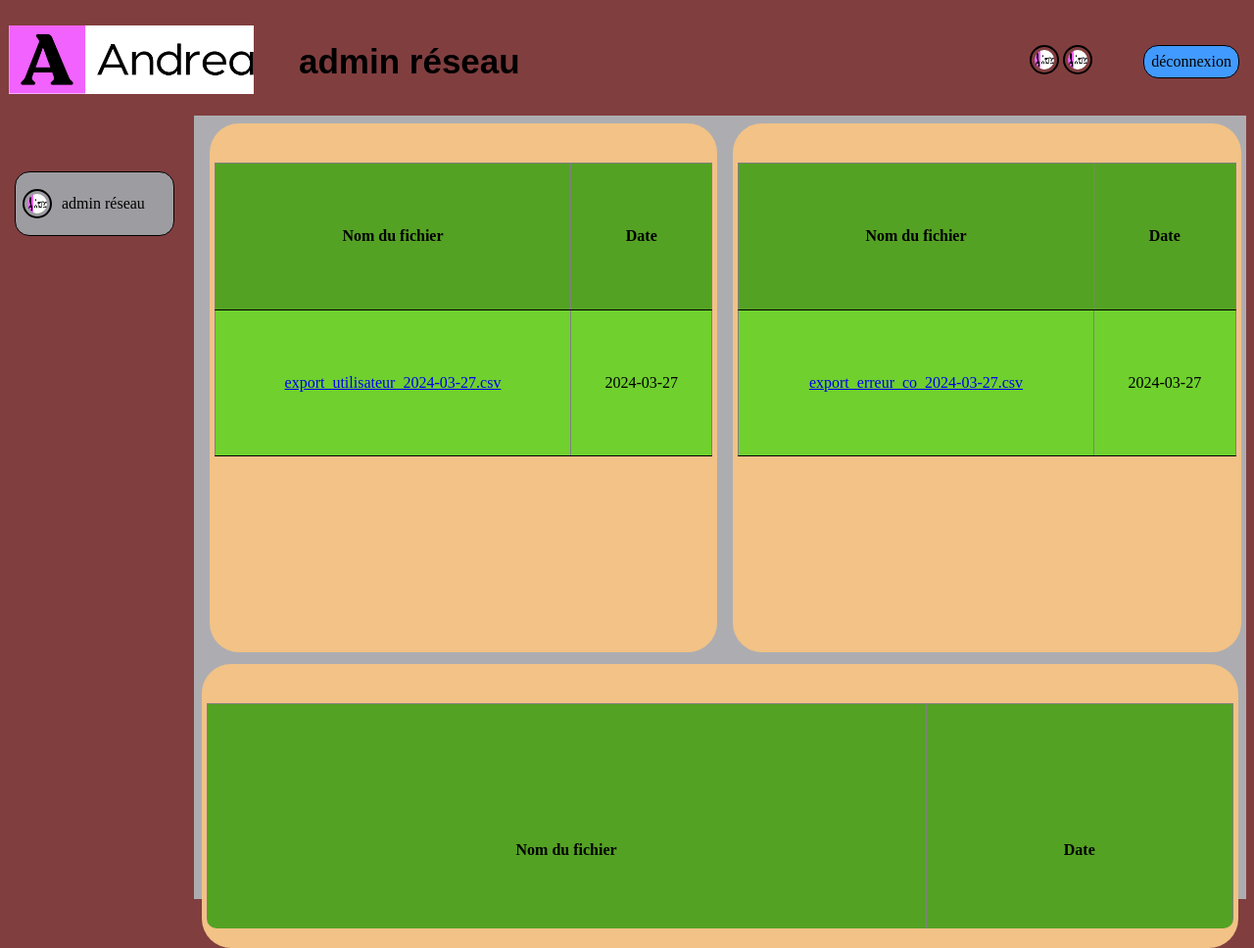
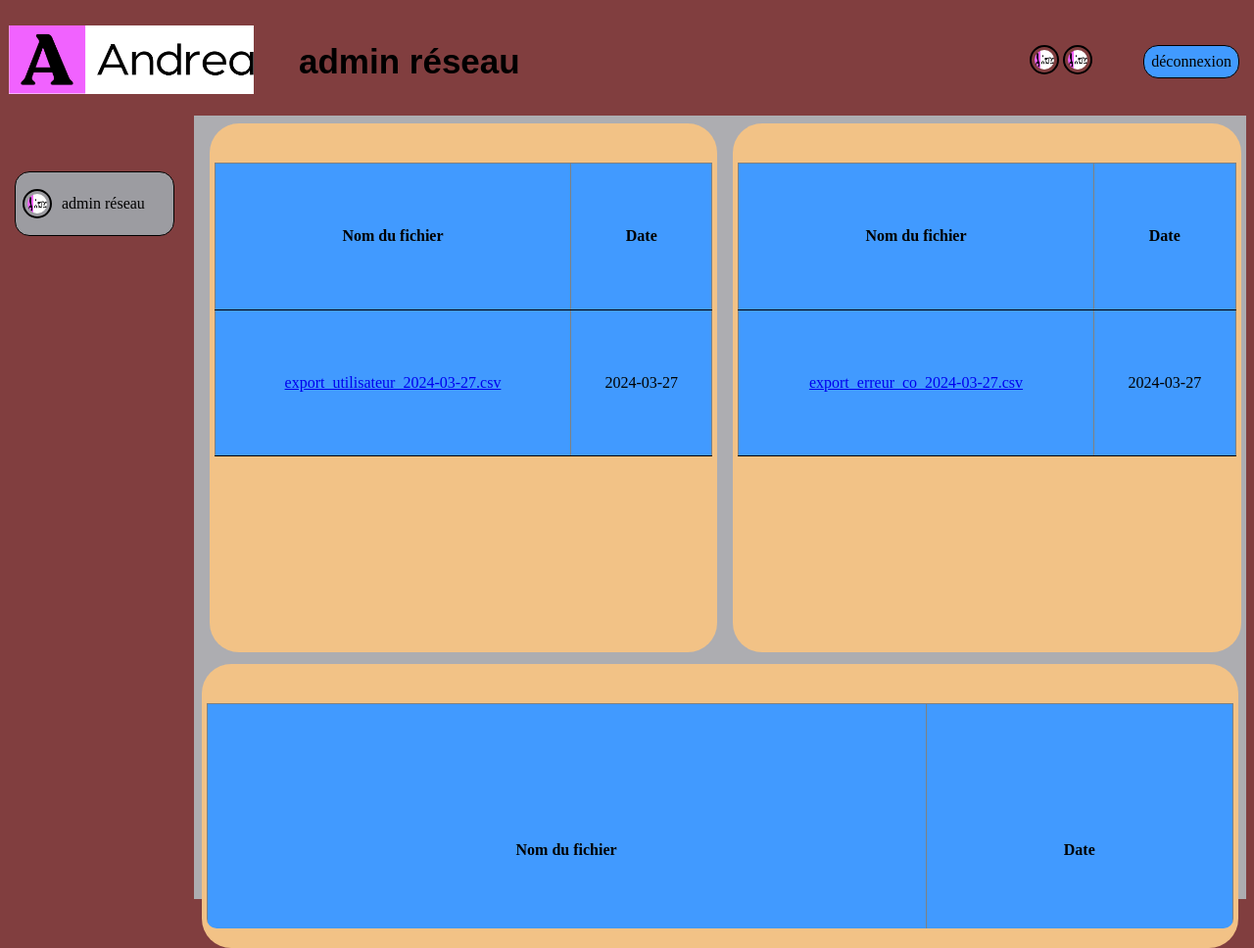
Before and after one commit to mooi03/SAE_APPLICATION_WEB_S3, a PHP site: page /html/admin_res.php in a window 1280 px wide. Shown: the whole page at 98% size. Run offline with PHP 8.4, Linux system fonts and the light colour scheme; the visitor is signed in with stand-in values (Sample User, id 1); data comes from the database, SQL or seed files in the repository; tables that the repository leaves empty hold one stand-in row (values such as "Sample post"); lists and menus that the app fills with data are empty.

Commit message:
peut être bon

```diff
--- a/src/css/style.css
+++ b/src/css/style.css
@@ -462,15 +462,15 @@ th, td {
 }
 
 th {
-    background-color: #54a223;
+    background-color: #419aff;
 }
 
 tr:nth-child(even) {
-    background-color: #6fd02e;
+    background-color: #419aff;
 }
 
 tr:nth-child(odd) {
-    background-color: #54a223;
+    background-color: #419aff;
 }
 .urgence{
     padding: 10px 20px;
--- a/src/php/tab_techenicien_haut.php
+++ b/src/php/tab_techenicien_haut.php
@@ -28,7 +28,7 @@ if ($resultat) {
         <td>' . $row['login'] . '</td>
         <td>' . $row['urgence'] . '</td>
         <td>' . $row['salle'] . '</td>
-        <td>' . $row['état'] . '</td>
+        <td>' . $row['etat'] . '</td>
         <td>' . $row['ip'] . '</td>
         <td><a href="../php/fermeture.php?id=' . $row['id'] . '"><img src="../png/croix.png" style="height: 40px; width: 40px "></a></td>
     </tr>';
```
